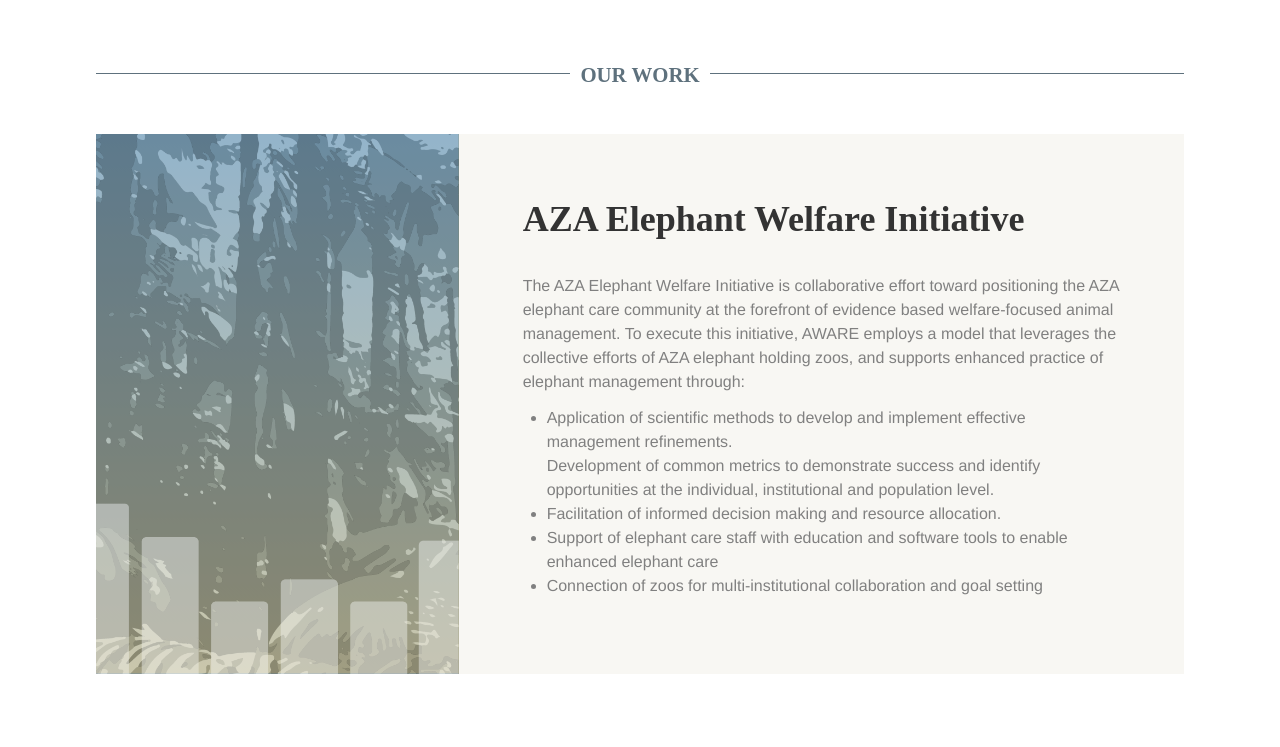
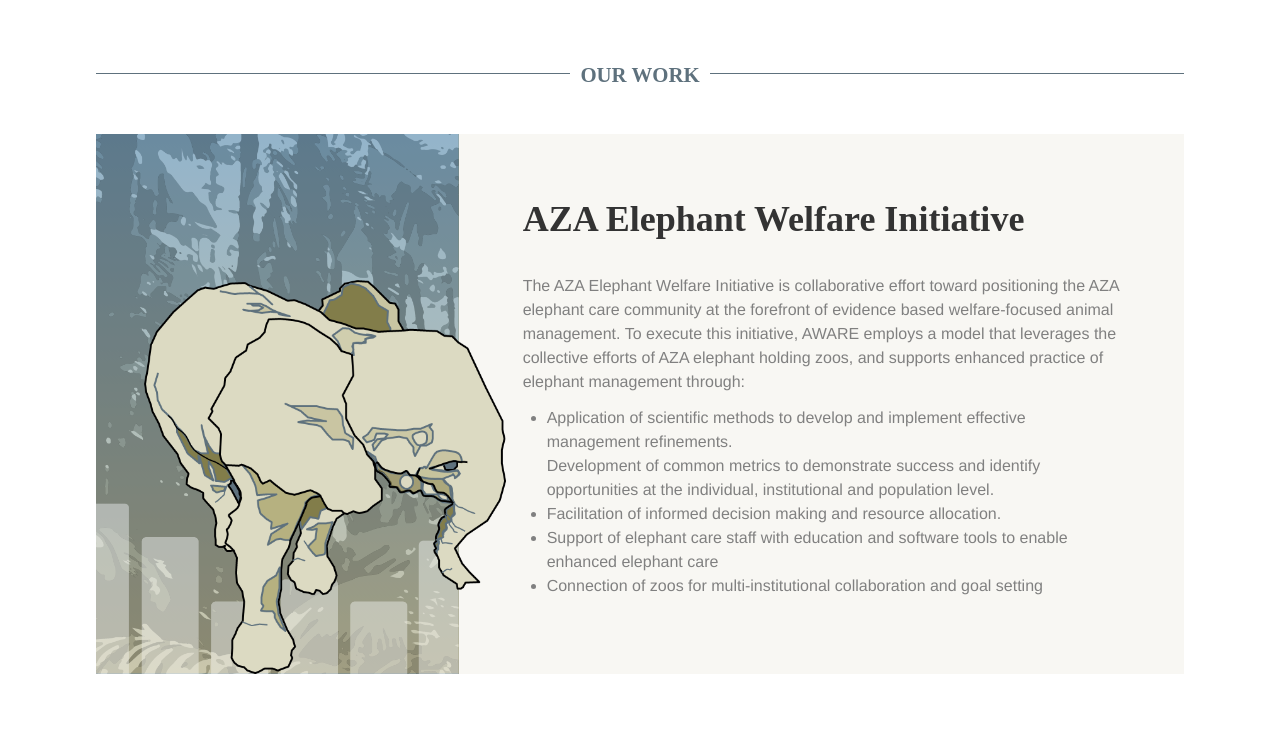
Before and after one commit to dmeehan/aware, a website: page index.html in a window 1280 px wide. Shown: the part 2880-3627 px from the top of the page. Drawn offline with Linux system fonts and the light colour scheme.

Commit message:
added elephant

```diff
--- a/index.html
+++ b/index.html
@@ -127,7 +127,7 @@
             <h2>Our Work</h2>
           </header>
           <div class="project">
-            <div class="image"></div>
+            <div class="image"><img src="images/elephant.png" /></div>
               <div class="content">
               <h1>AZA Elephant Welfare Initiative</h1>
               <p>
--- a/scss/app.scss
+++ b/scss/app.scss
@@ -332,6 +332,13 @@
 	    min-height: 12em;
 	    padding: 3em;
 
+	    position: relative;
+
+	    img {
+	    	position: absolute;
+	    	bottom: 0;
+	    }
+
 	    @include media($large-screen) {
 	      @include span-columns(4);
 	      background-position: bottom;
```
Also changed, not shown: css/app.css, images/elephant.png (added).
